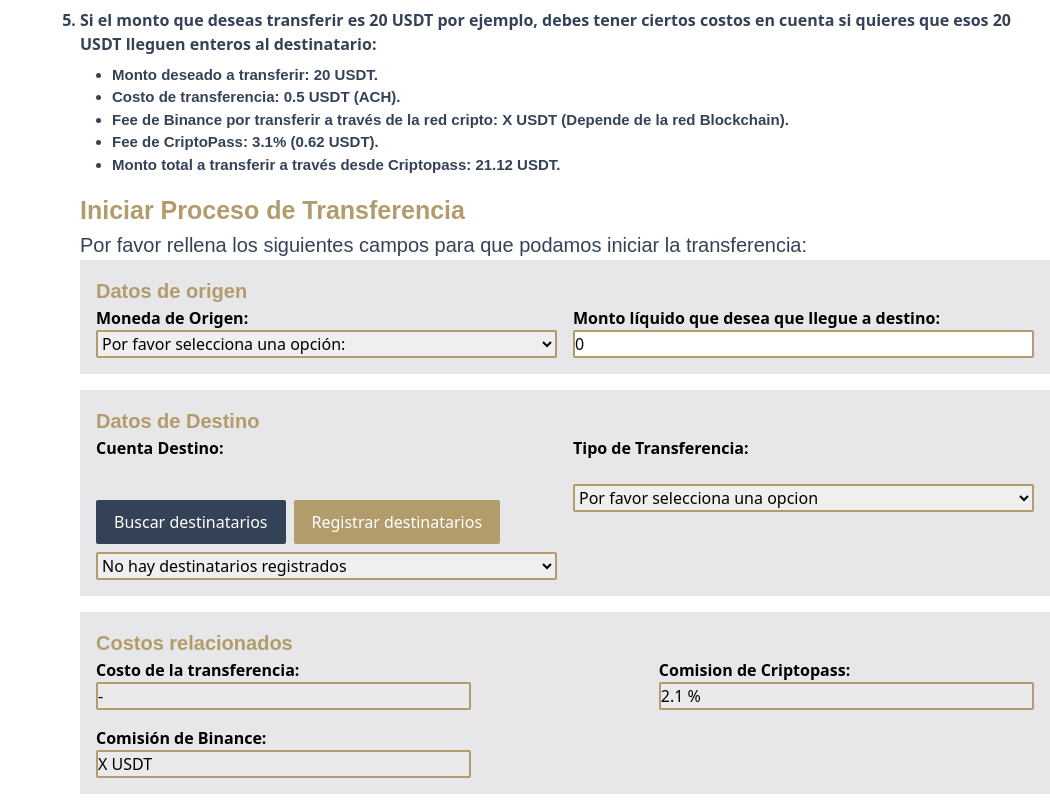
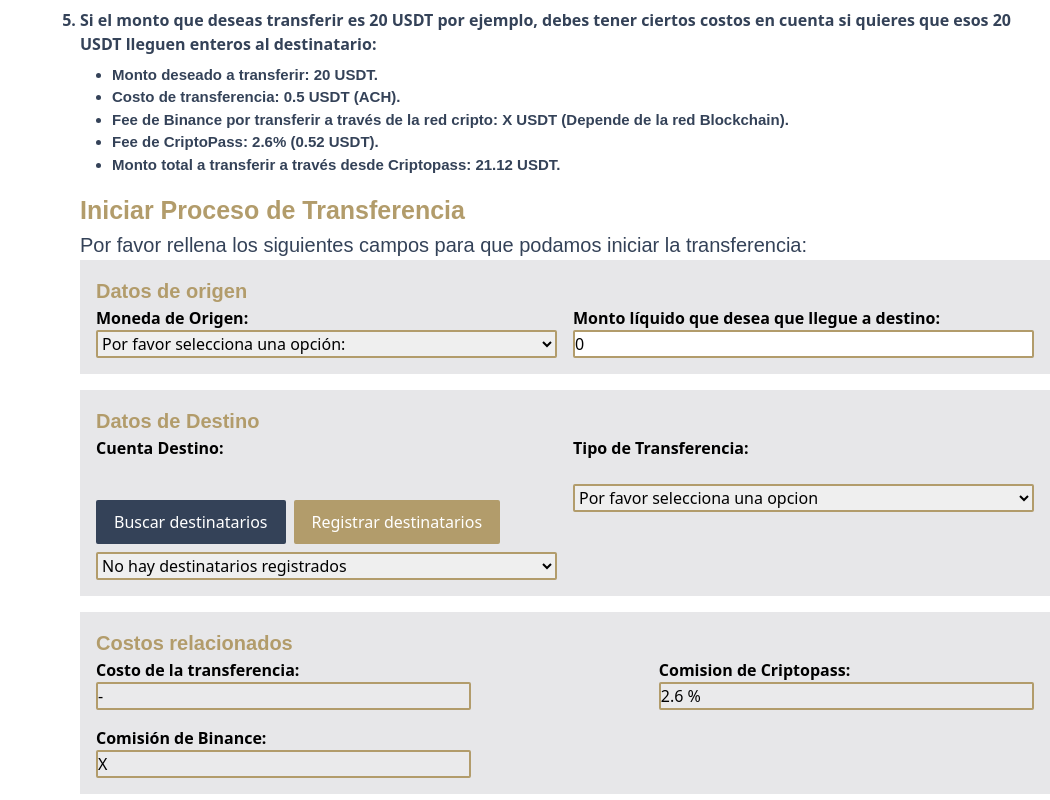
Before and after one commit to Juanpibazan/criptopass-frontend, a React (Vite) app: page /transfer in a window 1280 px wide. Shown: the part 400-1200 px from the top of the page, without its empty margins (230-1280 px from the left). Built offline with nearby package versions, Linux system fonts and the light colour scheme.

Commit message:
Changed operations so that the recipient will get the exact expected amount after the transfer

```diff
--- a/src/sections/TransferSection.jsx
+++ b/src/sections/TransferSection.jsx
@@ -17,7 +17,7 @@ const TransferSection = ()=>{
     const [sourceCurrency, setSourceCurrency] = useState('');
     const [sourcePaymentRail, setSourcePaymentRail] = useState('');
     const [liquidAmount,setLiquidAmount] = useState(0.00);
-    const [developerFee,setDeveloperFee] = useState(0.021);
+    const [developerFee,setDeveloperFee] = useState(liquidAmount>=10000 ? 0.021 : 0.026);
     const [transferType, setTransferType] = useState('');
     const [transferCost, setTransferCost] = useState(transferType==='wire' ? 20 : transferType === 'ach' ? 0.50 : transferType === 'ach_same_day' ? 1 : 0);
     const [destinatarios,setDestinatarios] = useState([]);
@@ -37,6 +37,14 @@ const TransferSection = ()=>{
             setSourcePaymentRail('polygon');
         }
     },[sourceCurrency]);
+
+    useEffect(()=>{
+        if(parseFloat(liquidAmount)>=10000){
+            setDeveloperFee(0.021);
+        } else{
+            setDeveloperFee(0.026);
+        }
+    },[liquidAmount]);
 
     const fetchDestinatarios = async ()=>{
         try {
@@ -123,7 +131,7 @@ const TransferSection = ()=>{
                             amount:`${totalAmount}`,
                             //on_behalf_of:customer_id,
                             on_behalf_of: JSON.parse(selectedDestinatario).destiny_customer_id,
-                            developer_fee:`${(developerFee*totalAmount).toFixed(2)}`,
+                            developer_fee:`${((developerFee*parseFloat(liquidAmount))+ parseFloat(transferCost)).toFixed(2)}`,
                             from_customer_id: customer_id
                         },
                         headers:{
@@ -247,7 +255,7 @@ const TransferSection = ()=>{
                             amount:`${totalAmount}`,
                             //on_behalf_of:customer_id,
                             on_behalf_of: JSON.parse(selectedDestinatario).destiny_customer_id,
-                            developer_fee:`${(developerFee*totalAmount).toFixed(2)}`,
+                            developer_fee:`${((developerFee*parseFloat(liquidAmount))+ parseFloat(transferCost)).toFixed(2)}`,
                             from_customer_id: customer_id
                         },
                         headers:{
@@ -367,7 +375,7 @@ const TransferSection = ()=>{
                             amount:`${totalAmount}`,
                             //on_behalf_of:customer_id,
                             on_behalf_of: JSON.parse(selectedDestinatario).destiny_customer_id,
-                            developer_fee:`${(developerFee*totalAmount).toFixed(2)}`,
+                            developer_fee:`${((developerFee*parseFloat(liquidAmount))+ parseFloat(transferCost)).toFixed(2)}`,
                             from_customer_id: customer_id
                         },
                         headers:{
@@ -519,7 +527,7 @@ const TransferSection = ()=>{
                             <li className='text-[15px] font-garet'>Monto deseado a transferir: 20 USDT.</li>
                             <li className='text-[15px] font-garet'>Costo de transferencia: 0.5 USDT (<strong>ACH</strong>).</li>
                             <li className='text-[15px] font-garet'>Fee de Binance por transferir a través de la red cripto: X USDT (Depende de la red Blockchain).</li>
-                            <li className='text-[15px] font-garet'>Fee de CriptoPass: 3.1% (0.62 USDT).</li>
+                            <li className='text-[15px] font-garet'>Fee de CriptoPass: 2.6% (0.52 USDT).</li>
                             <li className='text-[15px] font-garet'>Monto total a transferir a través desde Criptopass: 21.12 USDT.</li>
                         </ul>
 
@@ -538,7 +546,7 @@ const TransferSection = ()=>{
                                 className='w-full border-secondary border-2 rounded-sm'
                                 required={true} value={sourceCurrency} onChange={(e)=>setSourceCurrency(e.target.value)}>
                                     <option value=''>Por favor selecciona una opción:</option>
-                                    <option value='usdt'>USDT</option>
+                                    {/*<option value='usdt'>USDT</option>*/}
                                     <option value='usdc'>USDC</option>
                                 </select>
                                 <span className='text-primary font-bold'>{sourcePaymentRail.toUpperCase()}</span>
@@ -600,7 +608,7 @@ const TransferSection = ()=>{
                                 <label className='font-bold'>Costo de la transferencia:</label><br/>
                                 <input disabled={true}
                                 className='w-full border-secondary border-2 rounded-sm text'
-                                type='text' value={transferType==='wire' ? 'USDT 20' : transferType === 'ach' ? 'USDT 0.50' : transferType === 'ach_same_day' ? 'USDT 1' : '-'}/>
+                                type='text' value={transferType==='wire' ? ('20 ' + sourceCurrency.toUpperCase()) : transferType === 'ach' ? ('0.50 ' + sourceCurrency.toUpperCase()) : transferType === 'ach_same_day' ? ('1 ' + sourceCurrency.toUpperCase())  : '-'}/>
                             </div>
                             <div className='w-[40%]'>
                                 <label className='font-bold'>Comision de Criptopass:</label><br/>
@@ -612,7 +620,7 @@ const TransferSection = ()=>{
                                 <label className='font-bold'>Comisión de Binance:</label><br/>
                                 <input disabled={true}
                                 className='w-full border-secondary border-2 rounded-sm'
-                                type='text' value={'X USDT'}/>
+                                type='text' value={'X '+sourceCurrency.toUpperCase()}/>
                             </div>
 
                         </div>
@@ -630,7 +638,7 @@ const TransferSection = ()=>{
                                 <label className='font-bold'>Comisión de Binance:</label><br/>
                                 <input disabled={true}
                                 className='w-full border-secondary border-2 rounded-sm'
-                                type='text' value='X USDT'/>
+                                type='text' value={`X ${sourceCurrency.toUpperCase()}`}/>
                             </div>
 
 
```
